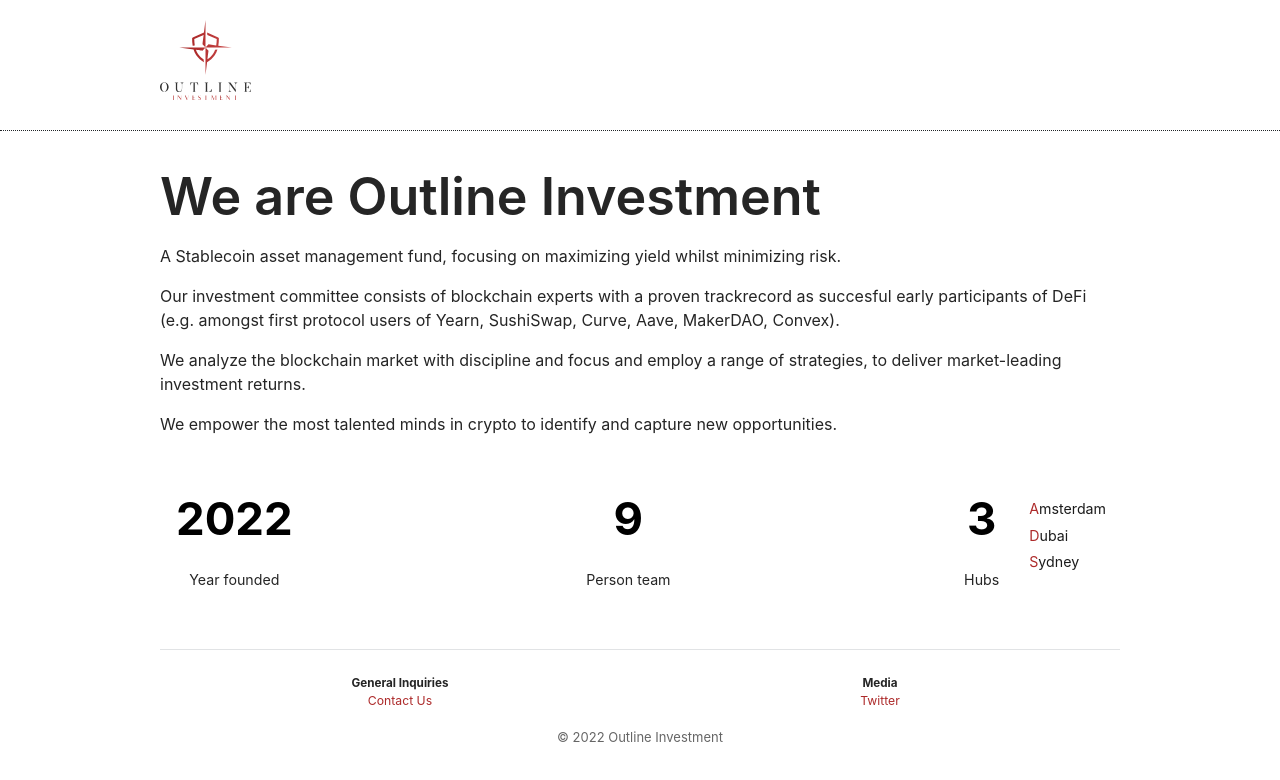
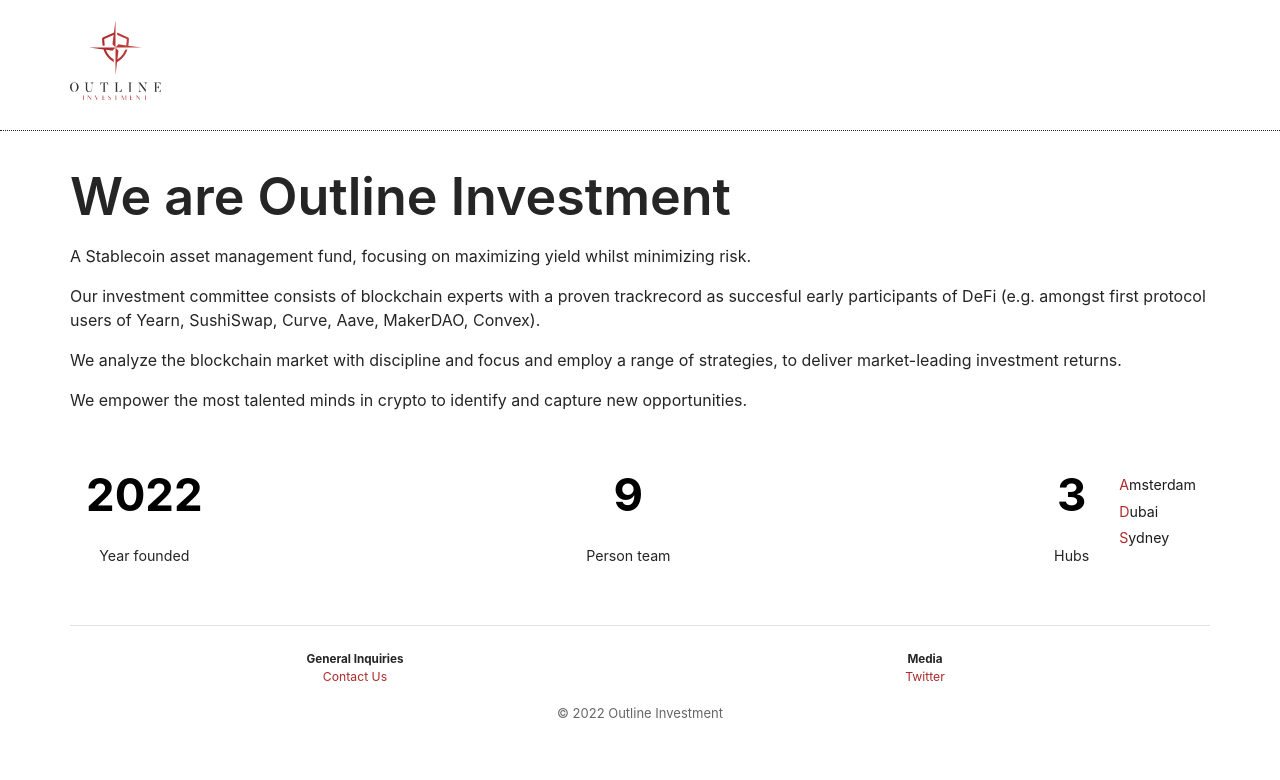
Before and after one commit to OutlineInvestment/OutlineInvestment.github.io, a plain HTML site: page index.html in a window 1280 px wide. Drawn offline with Linux system fonts and the light colour scheme; a web font is replaced by a local one.

Commit message:
typo fix

```diff
--- a/assets/css/style.css
+++ b/assets/css/style.css
@@ -65,7 +65,7 @@ h6 {
 
 @media screen and (min-width: 1200px) {
 	.container {
-		max-width: 1140pxpx;
+		max-width: 1140px;
 	}
 }
 
```
